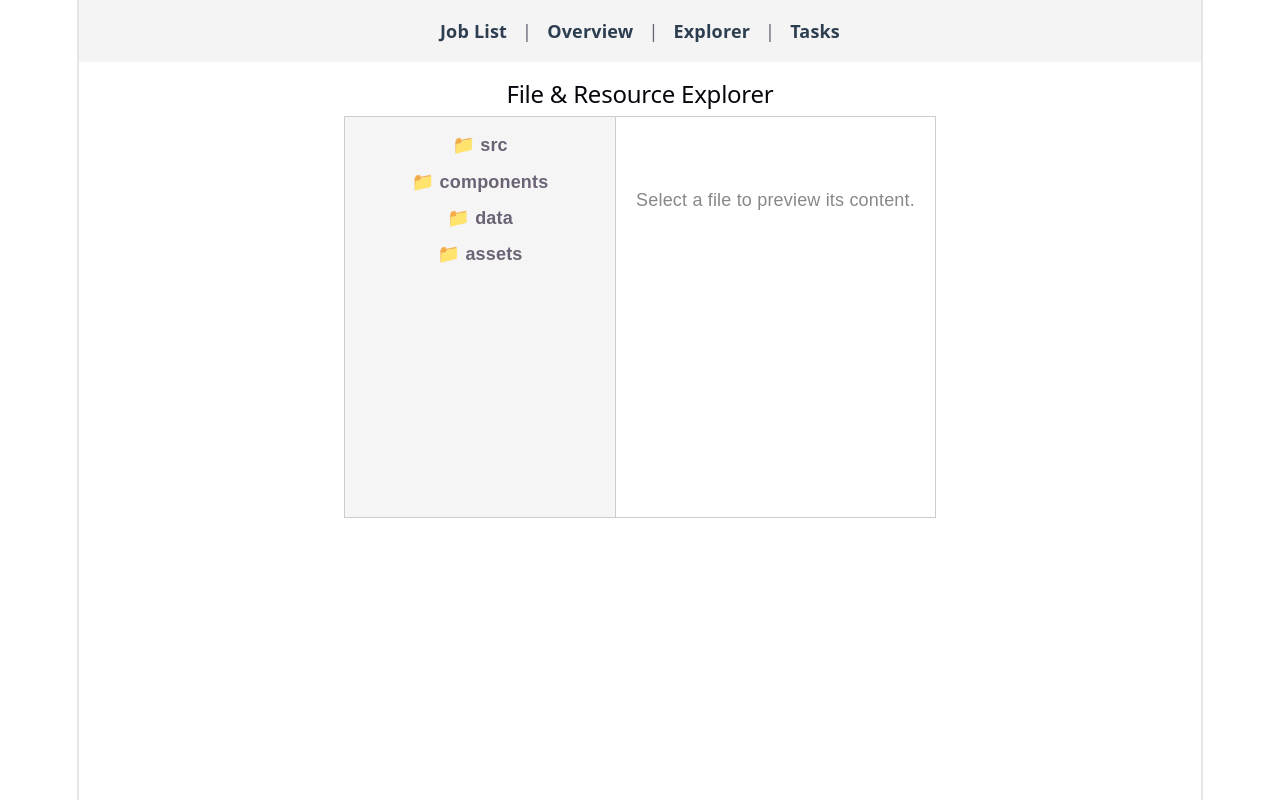
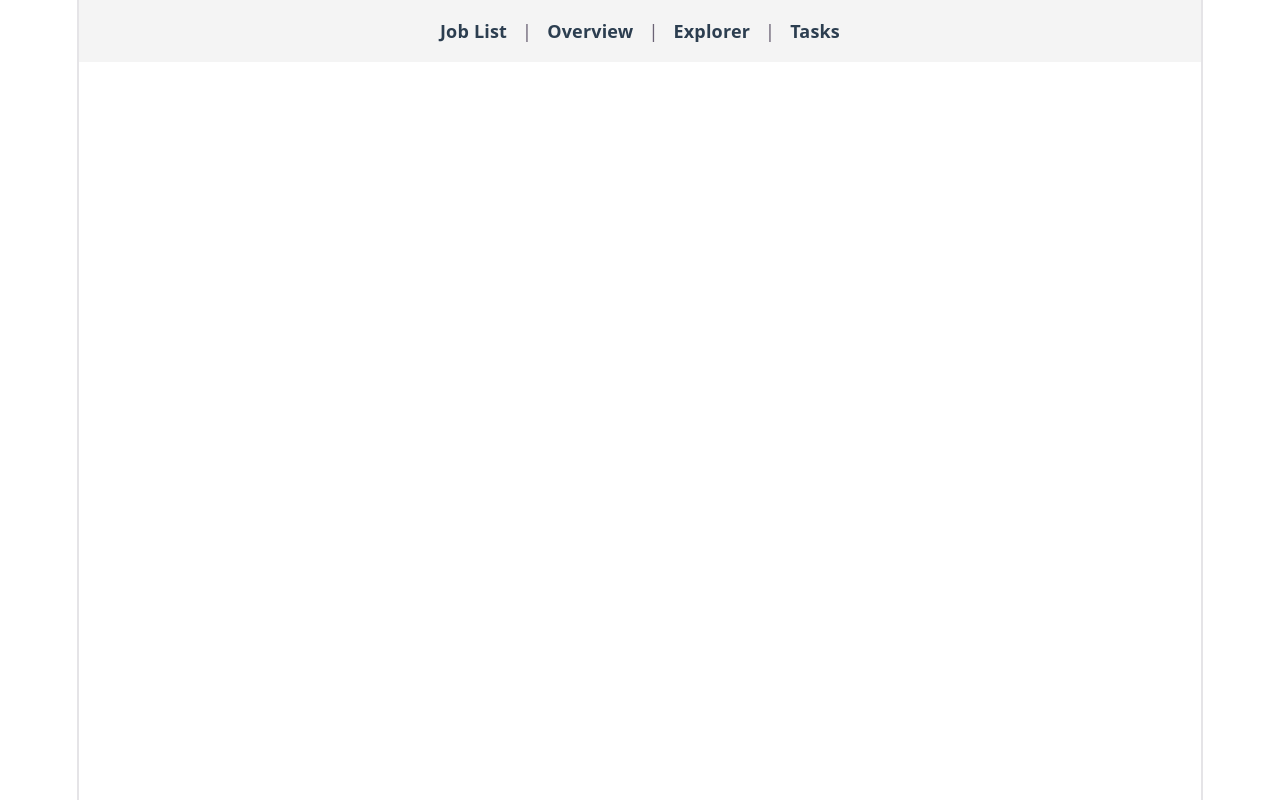
Before and after one commit to khaimonh/COS30043, a Vue app in the folder assignment2/: page /explorer in a window 1280 px wide. Built offline with nearby package versions, Linux system fonts and the light colour scheme.

Commit message:
JobExplorer wrong implementation

```diff
--- a/assignment2/src/components/Explorer.vue
+++ b/assignment2/src/components/Explorer.vue
@@ -1,48 +1,7 @@
 <template>
-  <div class="explorer-container">
-    <h2>File & Resource Explorer</h2>
-    <div class="explorer-layout">
-      <div class="sidebar">
-        <div v-for="folder in folders" :key="folder.name" class="folder">
-          <span class="folder-header" @click="toggleFolder(folder.name)">
-            📁 {{ folder.name }}
-          </span>
-          <div v-if="activeFolder === folder.name" class="files">
-            <div v-for="file in folder.files" :key="file" class="file">
-              📄 {{ file }}
-            </div>
-          </div>
-        </div>
-      </div>
-      <div class="preview">
-        <div v-if="selectedFile" class="file-content">
-          <h3>Viewing: {{ selectedFile }}</h3>
-          <p>Content for {{ selectedFile }} would be loaded here.</p>
-        </div>
-        <div v-else class="placeholder">
-          Select a file to preview its content.
-        </div>
-      </div>
-    </div>
-  </div>
 </template>
 
 <script setup>
-import { ref } from 'vue';
-
-const activeFolder = ref(null);
-const selectedFile = ref(null);
-
-const folders = [
-  { name: 'src', files: ['App.vue', 'main.js', 'router.js'] },
-  { name: 'components', files: ['JobList.vue', 'JobDetail.vue', 'Overview.vue'] },
-  { name: 'data', files: ['jobs.json'] },
-  { name: 'assets', files: ['logo.png', 'style.css'] },
-];
-
-const toggleFolder = (name) => {
-  activeFolder.value = activeFolder.value === name ? null : name;
-};
 </script>
 
 <style scoped>
```
Also changed, not shown: assignment2/public/jobs.txt (deleted).
